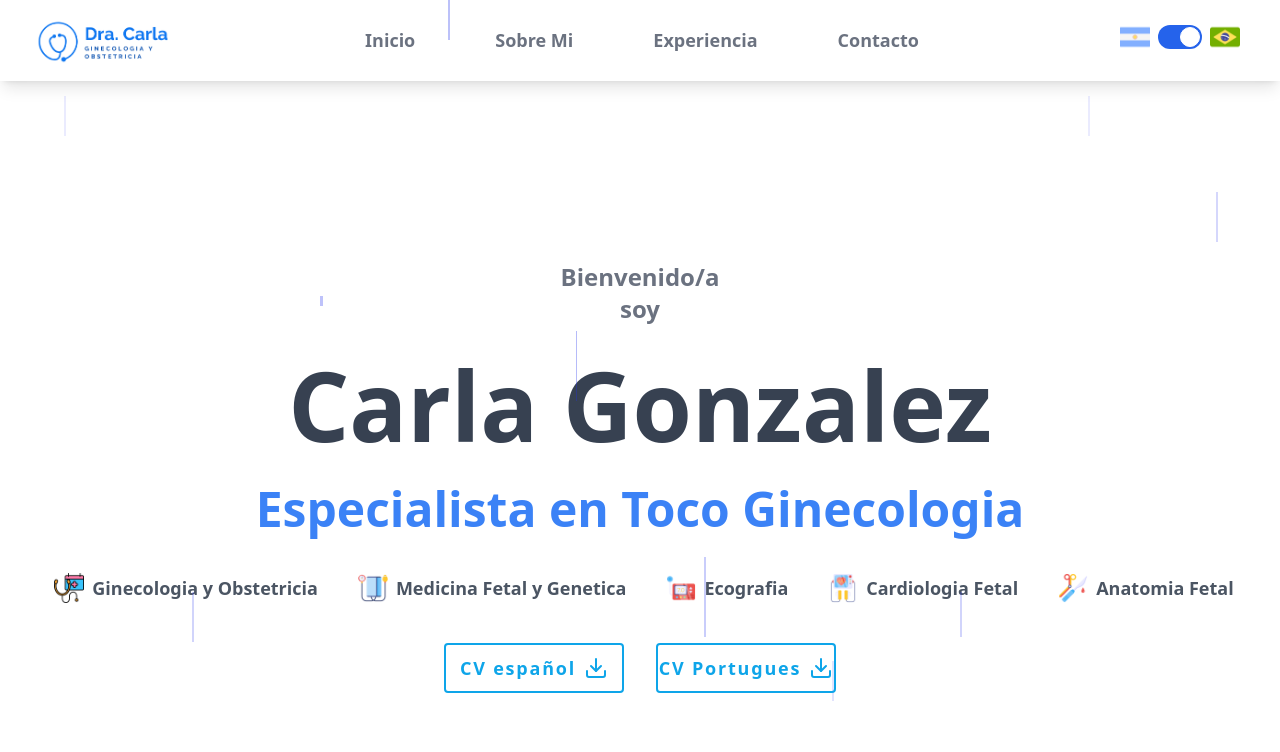
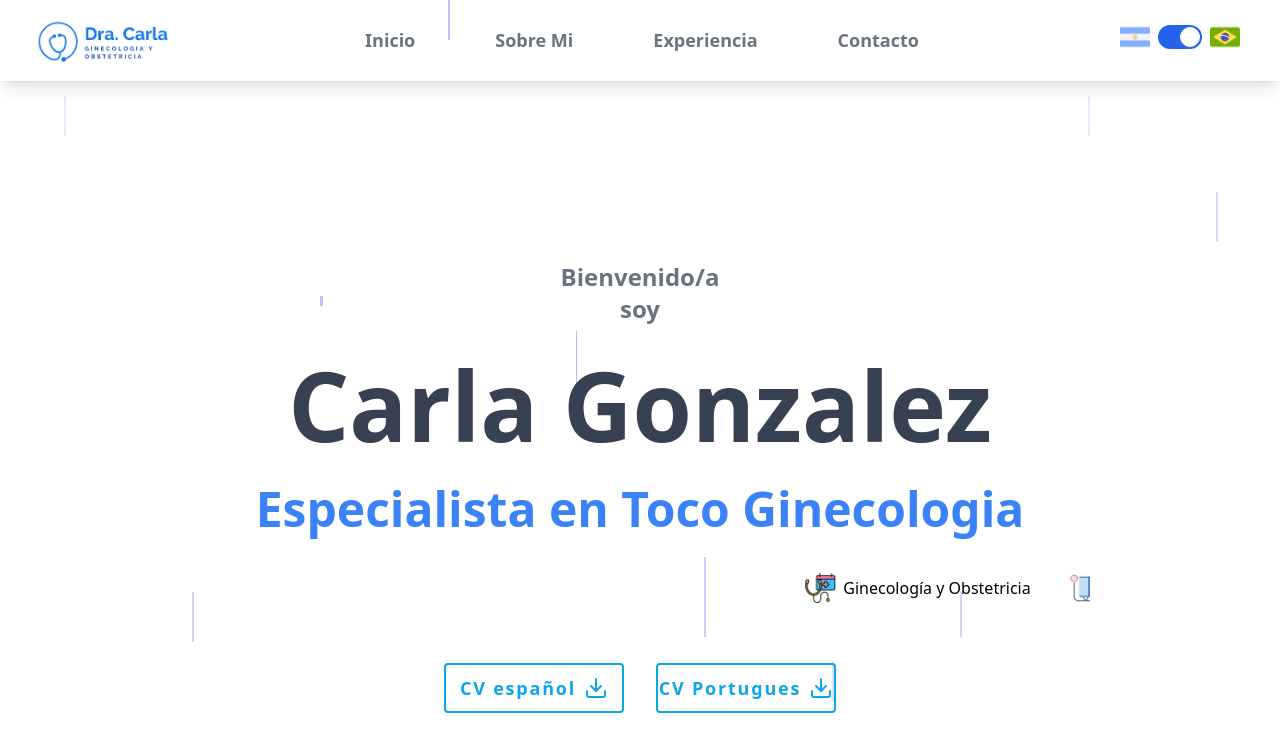
Before and after one commit to ArielGnz/cg-page, a React (Vite) app: page / in a window 1280 px wide. Shown: the top 752 px of the page. Built offline with nearby package versions, Linux system fonts and the light colour scheme.

Commit message:
animation success

```diff
--- a/index.html
+++ b/index.html
@@ -1,12 +1,30 @@
-<!doctype html>
+<!DOCTYPE html>
 <html lang="en">
   <head>
     <meta charset="UTF-8" />
     <link rel="icon" type="image/svg+xml" href="/vite.svg" />
     <meta name="viewport" content="width=device-width, initial-scale=1.0" />
     <script src="https://cdn.tailwindcss.com"></script>
+    <script>
+      tailwind.config = {
+        theme: {
+          extend: {
+            keyframes: {
+              marquee: {
+                "0%": { transform: "translateX(900px)" },
+                "100%": { transform: "translateX(-100%)" },
+              },
+            },
+            animation: {
+              marquee: "marquee 35s linear infinite",
+            },
+          },
+        },
+        plugins: [],
+      };
+    </script>
     <title>cg-page</title>
-    <link rel="stylesheet" href="index.css">
+    <link rel="stylesheet" href="index.css" />
   </head>
   <body class="burbujas">
     <div class="burbuja"></div>
--- a/src/Inicio/Inicio.jsx
+++ b/src/Inicio/Inicio.jsx
@@ -25,10 +25,58 @@ export const Inicio = () => {
         Carla Gonzalez
       </h1>
       <h1 className="text-blue-500 text-5xl font-bold mt-8 text-center">
-       Especialista en Toco Ginecologia
+        Especialista en Toco Ginecologia
       </h1>
 
-      <div className="flex mt-10 font-semibold text-lg text-gray-600">
+      <div className="overflow-hidden w-[900px] h-[50px] mt-10 relative">
+        <div className="flex w-max animate-marquee">
+          <div className="flex justify-center items-center mx-4">
+            <img src={cinta} className="w-[30px] h-[30px] mx-2" />
+            <p>Ginecología y Obstetricia</p>
+          </div>
+          <div className="flex justify-center items-center mx-4">
+            <img src={medicina} className="w-[30px] h-[30px] mx-2" />
+            <p>Medicina Fetal y Genética</p>
+          </div>
+          <div className="flex justify-center items-center mx-4">
+            <img src={eco} className="w-[30px] h-[30px] mx-2" />
+            <p>Ecografía</p>
+          </div>
+          <div className="flex justify-center items-center mx-4">
+            <img src={corazon} className="w-[30px] h-[30px] mx-2" />
+            <p>Cardiología Fetal</p>
+          </div>
+          <div className="flex justify-center items-center mx-4">
+            <img src={tijera} className="w-[30px] h-[30px] mx-2" />
+            <p>Anatomía Fetal</p>
+          </div>
+        </div>
+      </div>
+
+      {/* <div className="flex mt-10 font-semibold text-lg text-gray-600">
+        <div className="flex justify-center items-center mx-4 animate-fade-in-up delay-100">
+          <img src={cinta} className="w-[30px] h-[30px] mx-2" />
+          <p>Ginecologia y Obstetricia</p>
+        </div>
+        <div className="flex justify-center items-center mx-4 animate-fade-in-up delay-200">
+          <img src={medicina} className="w-[30px] h-[30px] mx-2" />
+          <p>Medicina Fetal y Genetica</p>
+        </div>
+        <div className="flex justify-center items-center mx-4 animate-fade-in-up delay-300">
+          <img src={eco} className="w-[30px] h-[30px] mx-2" />
+          <p>Ecografia</p>
+        </div>
+        <div className="flex justify-center items-center mx-4 animate-fade-in-up delay-400">
+          <img src={corazon} className="w-[30px] h-[30px] mx-2" />
+          <p>Cardiologia Fetal</p>
+        </div>
+        <div className="flex justify-center items-center mx-4 animate-fade-in-up delay-500">
+          <img src={tijera} className="w-[30px] h-[30px] mx-2" />
+          <p>Anatomia Fetal</p>
+        </div>
+      </div> */}
+
+      {/* <div className="flex mt-10 font-semibold text-lg text-gray-600">
         <div className="flex justify-center items-center mx-4">
           <img src={cinta} className="w-[30px] h-[30px] mx-2" />
           <p>Ginecologia y Obstetricia</p>
@@ -49,7 +97,7 @@ export const Inicio = () => {
           <img src={tijera} className="w-[30px] h-[30px] mx-2" />
           <p>Anatomia Fetal</p>
         </div>
-      </div>
+      </div> */}
 
       <div className="flex mt-10">
         <div className="relative inline-block">
```
